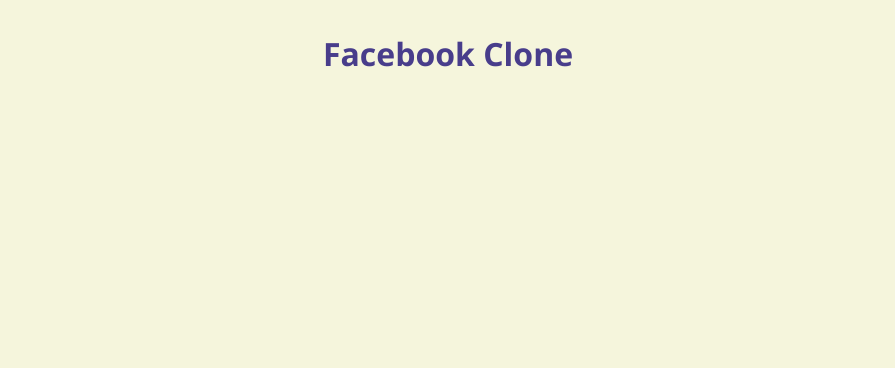
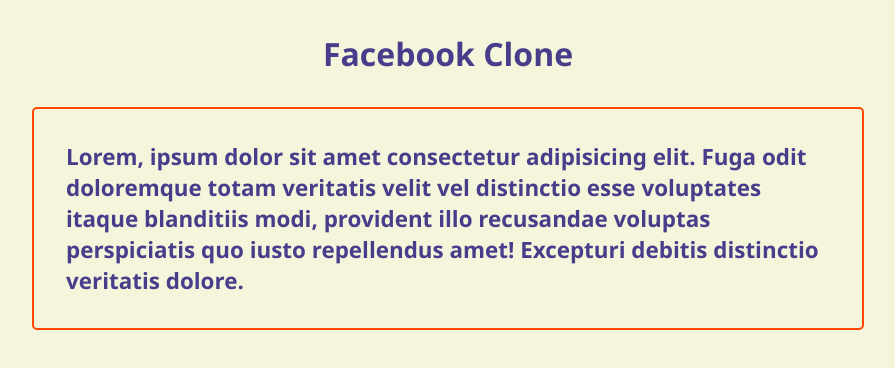
Before and after one commit to KishoreBabu420/facebook-clone, a plain HTML site: page index.html in a window 1280 px wide. Shown: the whole page, without its empty margins (192-1087 px from the left). Drawn offline with Linux system fonts and the light colour scheme.

Commit message:
added message box

```diff
--- a/index.html
+++ b/index.html
@@ -9,5 +9,11 @@
   </head>
   <body>
     <h1>Facebook Clone</h1>
+    <p class="message">
+      Lorem, ipsum dolor sit amet consectetur adipisicing elit. Fuga odit
+      doloremque totam veritatis velit vel distinctio esse voluptates itaque
+      blanditiis modi, provident illo recusandae voluptas perspiciatis quo iusto
+      repellendus amet! Excepturi debitis distinctio veritatis dolore.
+    </p>
   </body>
 </html>
--- a/styles/style.css
+++ b/styles/style.css
@@ -18,3 +18,13 @@
   text-align: center;
   margin-top: 2rem;
 }
+
+.message {
+  border: 2px solid orangered;
+  border-radius: 5px;
+  width: 65%;
+  padding: 2rem;
+  margin: 2rem auto;
+  font-size: 1.4rem;
+  font-weight: 600;
+}
```
